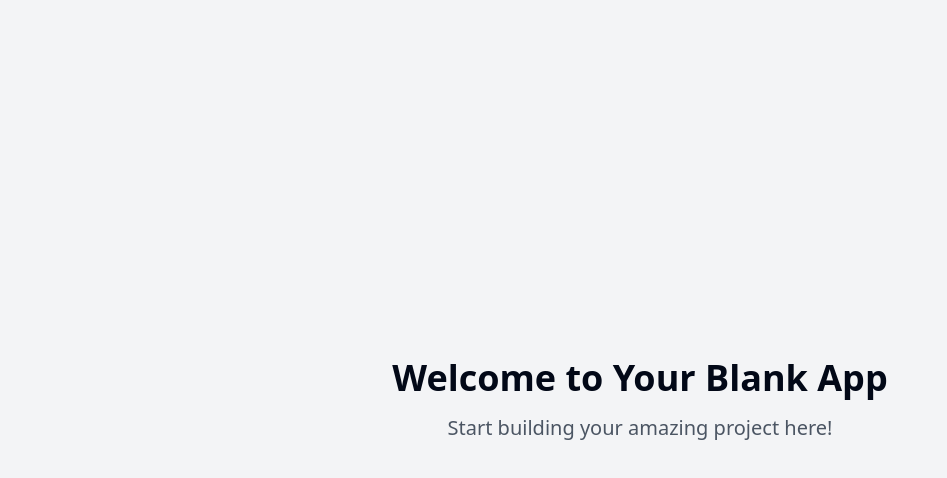
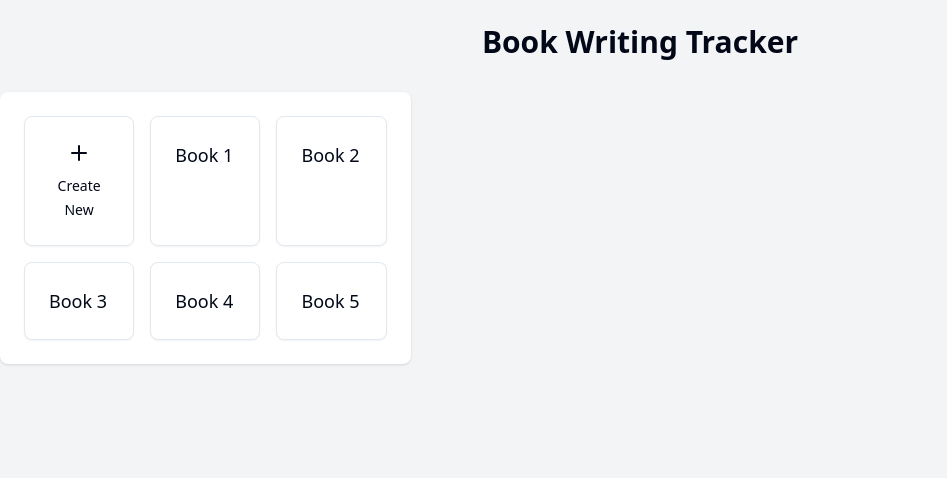
Before and after one commit to shateers/writing-tracker, a React (Vite) app: page / in a window 1280 px wide. Shown: the top 478 px of the page, without its empty margins (0-947 px from the left). Built offline with nearby package versions, Linux system fonts and the light colour scheme.

Commit message:
Add book-writing project tracker
Implement a book-writing project tracker with stages and tasks.

```diff
--- /dev/null
+++ b/src/components/BookGrid.tsx
@@ -0,0 +1,48 @@
+
+import React from 'react';
+import { Plus } from 'lucide-react';
+import { Card } from '@/components/ui/card';
+import { Button } from '@/components/ui/button';
+
+interface Book {
+  id: number;
+  title: string;
+  isSelected?: boolean;
+}
+
+interface BookGridProps {
+  books: Book[];
+  onBookSelect: (bookId: number) => void;
+  onCreateNew: () => void;
+}
+
+const BookGrid = ({ books, onBookSelect, onCreateNew }: BookGridProps) => {
+  return (
+    <div className="p-6">
+      <div className="grid grid-cols-1 sm:grid-cols-2 md:grid-cols-3 gap-4">
+        <Card
+          className="p-6 flex items-center justify-center cursor-pointer hover:bg-gray-50 transition-colors"
+          onClick={onCreateNew}
+        >
+          <div className="text-center">
+            <Plus className="mx-auto mb-2" />
+            <span className="text-sm">Create New</span>
+          </div>
+        </Card>
+        {books.map((book) => (
+          <Card
+            key={book.id}
+            className={`p-6 cursor-pointer hover:bg-gray-50 transition-colors ${
+              book.isSelected ? 'border-2 border-black' : ''
+            }`}
+            onClick={() => onBookSelect(book.id)}
+          >
+            <h3 className="text-lg font-medium">{book.title}</h3>
+          </Card>
+        ))}
+      </div>
+    </div>
+  );
+};
+
+export default BookGrid;
--- /dev/null
+++ b/src/components/StageList.tsx
@@ -0,0 +1,44 @@
+
+import React from 'react';
+import { Check, X } from 'lucide-react';
+
+interface Stage {
+  id: number;
+  title: string;
+  isCompleted: boolean;
+}
+
+interface StageListProps {
+  stages: Stage[];
+  onStageSelect: (stageId: number) => void;
+}
+
+const StageList = ({ stages, onStageSelect }: StageListProps) => {
+  return (
+    <div className="space-y-3 p-6">
+      <h2 className="text-xl font-semibold mb-4">Stages</h2>
+      {stages.map((stage) => (
+        <div
+          key={stage.id}
+          className="flex items-center justify-between p-4 bg-white rounded-lg border cursor-pointer hover:bg-gray-50 transition-colors"
+          onClick={() => onStageSelect(stage.id)}
+        >
+          <span className="text-sm">{stage.title}</span>
+          <div className="w-6 h-6 flex items-center justify-center">
+            {stage.isCompleted ? (
+              <div className="rounded-full bg-black p-1">
+                <Check className="w-4 h-4 text-white" />
+              </div>
+            ) : (
+              <div className="rounded-full bg-red-500 p-1">
+                <X className="w-4 h-4 text-white" />
+              </div>
+            )}
+          </div>
+        </div>
+      ))}
+    </div>
+  );
+};
+
+export default StageList;
--- /dev/null
+++ b/src/components/TaskList.tsx
@@ -0,0 +1,44 @@
+
+import React from 'react';
+import { Check, X } from 'lucide-react';
+
+interface Task {
+  id: number;
+  title: string;
+  isCompleted: boolean;
+}
+
+interface TaskListProps {
+  tasks: Task[];
+  onTaskToggle: (taskId: number) => void;
+}
+
+const TaskList = ({ tasks, onTaskToggle }: TaskListProps) => {
+  return (
+    <div className="space-y-3 p-6">
+      <h2 className="text-xl font-semibold mb-4">Tasks</h2>
+      {tasks.map((task) => (
+        <div
+          key={task.id}
+          className="flex items-center justify-between p-4 bg-white rounded-lg border cursor-pointer hover:bg-gray-50 transition-colors"
+          onClick={() => onTaskToggle(task.id)}
+        >
+          <span className="text-sm">{task.title}</span>
+          <div className="w-6 h-6 flex items-center justify-center">
+            {task.isCompleted ? (
+              <div className="rounded-full bg-black p-1">
+                <Check className="w-4 h-4 text-white" />
+              </div>
+            ) : (
+              <div className="rounded-full bg-red-500 p-1">
+                <X className="w-4 h-4 text-white" />
+              </div>
+            )}
+          </div>
+        </div>
+      ))}
+    </div>
+  );
+};
+
+export default TaskList;
--- a/src/pages/Index.tsx
+++ b/src/pages/Index.tsx
@@ -1,11 +1,86 @@
-// Update this page (the content is just a fallback if you fail to update the page)
+
+import React, { useState } from 'react';
+import BookGrid from '../components/BookGrid';
+import StageList from '../components/StageList';
+import TaskList from '../components/TaskList';
 
 const Index = () => {
+  const [selectedBookId, setSelectedBookId] = useState<number | null>(null);
+  const [selectedStageId, setSelectedStageId] = useState<number | null>(null);
+
+  const books = [
+    { id: 1, title: "Book 1" },
+    { id: 2, title: "Book 2" },
+    { id: 3, title: "Book 3" },
+    { id: 4, title: "Book 4" },
+    { id: 5, title: "Book 5" },
+  ];
+
+  const stages = [
+    { id: 1, title: "Stage 1 (Idea)", isCompleted: true },
+    { id: 2, title: "Stage 2 (First Draft)", isCompleted: false },
+    { id: 3, title: "Stage 3 (Editing)", isCompleted: false },
+    { id: 4, title: "Stage 4 (Marketing)", isCompleted: false },
+  ];
+
+  const tasks = [
+    { id: 1, title: "Brainstorm core concept", isCompleted: true },
+    { id: 2, title: "Develop character sketches", isCompleted: false },
+    { id: 3, title: "Create rough outline", isCompleted: false },
+    { id: 4, title: "Set timeline goals", isCompleted: false },
+  ];
+
+  const handleBookSelect = (bookId: number) => {
+    setSelectedBookId(bookId);
+    setSelectedStageId(null);
+  };
+
+  const handleStageSelect = (stageId: number) => {
+    setSelectedStageId(stageId);
+  };
+
+  const handleCreateNew = () => {
+    // Implement book creation logic
+    console.log("Create new book clicked");
+  };
+
+  const handleTaskToggle = (taskId: number) => {
+    // Implement task toggle logic
+    console.log("Toggle task:", taskId);
+  };
+
   return (
-    <div className="min-h-screen flex items-center justify-center bg-gray-100">
-      <div className="text-center">
-        <h1 className="text-4xl font-bold mb-4">Welcome to Your Blank App</h1>
-        <p className="text-xl text-gray-600">Start building your amazing project here!</p>
+    <div className="min-h-screen bg-gray-100">
+      <div className="max-w-7xl mx-auto py-6">
+        <h1 className="text-3xl font-bold text-center mb-8">Book Writing Tracker</h1>
+        <div className="grid grid-cols-1 md:grid-cols-3 gap-6">
+          <div className="bg-white rounded-lg shadow">
+            <BookGrid
+              books={books.map(book => ({
+                ...book,
+                isSelected: book.id === selectedBookId
+              }))}
+              onBookSelect={handleBookSelect}
+              onCreateNew={handleCreateNew}
+            />
+          </div>
+          {selectedBookId && (
+            <div className="bg-white rounded-lg shadow">
+              <StageList
+                stages={stages}
+                onStageSelect={handleStageSelect}
+              />
+            </div>
+          )}
+          {selectedStageId && (
+            <div className="bg-white rounded-lg shadow">
+              <TaskList
+                tasks={tasks}
+                onTaskToggle={handleTaskToggle}
+              />
+            </div>
+          )}
+        </div>
       </div>
     </div>
   );
```
